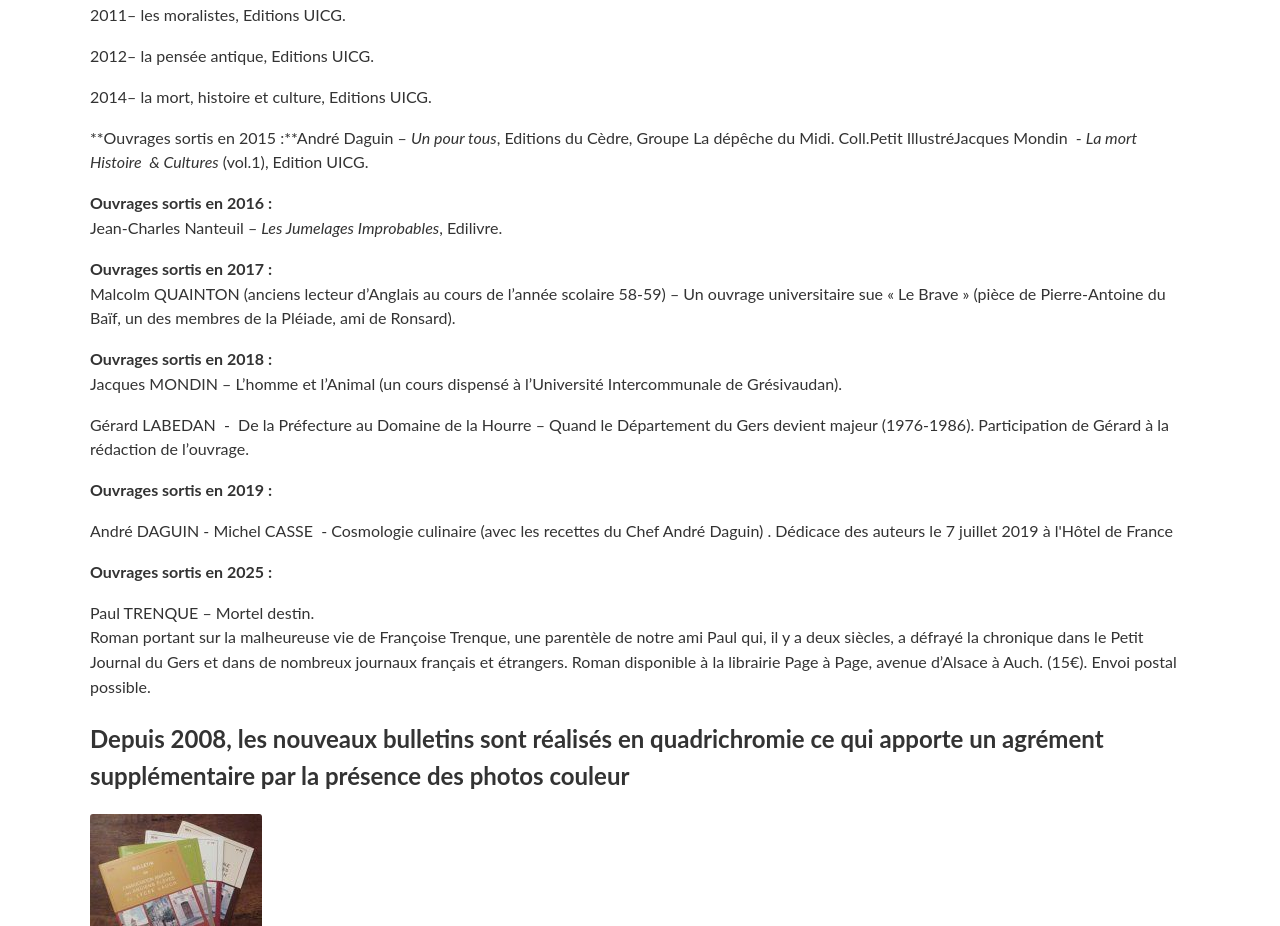
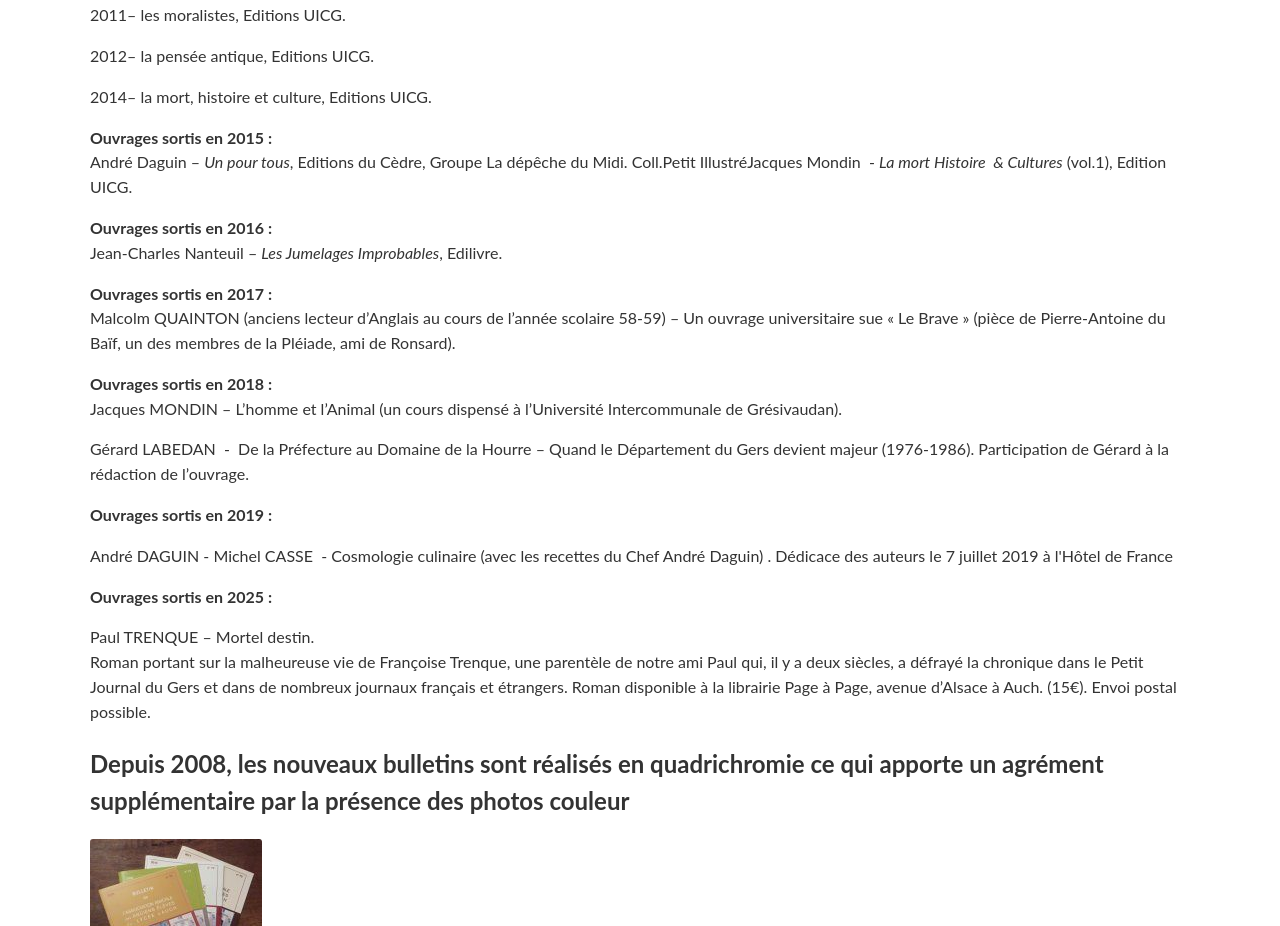
Before and after one commit to aaaela-auch/aaaela-auch, an Eleventy site: page src/pages/publications.md in a window 1280 px wide. Shown: the part 2335-3261 px from the top of the page. Built offline with nearby package versions, Linux system fonts and the light colour scheme; Eleventy itself is replaced by a stand-in of ours; files that its build step writes are made by us from their sources.

Commit message:
Mise à jour de publications

```diff
--- a/src/pages/publications.md
+++ b/src/pages/publications.md
@@ -52,7 +52,8 @@ Après une présentation historique détaillée du monument qui se trouve dans l
 
 2014– la mort, histoire et culture, Editions UICG.
 
-**Ouvrages sortis en 2015 :**André Daguin – *Un pour tous*, Editions du Cèdre, Groupe La dépêche du Midi. Coll.Petit IllustréJacques Mondin  - *La mort Histoire  & Cultures* (vol.1), Edition UICG.
+**Ouvrages sortis en 2015 :** \
+André Daguin – *Un pour tous*, Editions du Cèdre, Groupe La dépêche du Midi. Coll.Petit IllustréJacques Mondin  - *La mort Histoire  & Cultures* (vol.1), Edition UICG.
 
 **Ouvrages sortis en 2016 :**
 Jean-Charles Nanteuil – *Les Jumelages Improbables*, Edilivre.
@@ -74,8 +75,6 @@ André DAGUIN - Michel CASSE  - Cosmologie culinaire (avec les recettes du Chef
 Paul TRENQUE – Mortel destin.
 Roman portant sur la malheureuse vie de Françoise Trenque, une parentèle de notre ami Paul qui, il y a deux siècles, a défrayé la chronique dans le Petit Journal du Gers et dans de nombreux journaux français et étrangers. Roman disponible à la librairie Page à Page, avenue d’Alsace à Auch. (15€). Envoi postal possible.
 
-
-
 ## Depuis 2008, les nouveaux bulletins sont réalisés en quadrichromie ce qui apporte un agrément supplémentaire par la présence des photos couleur
 
 ![](/img/nouveaux-bulletins-mini.jpg)
```
